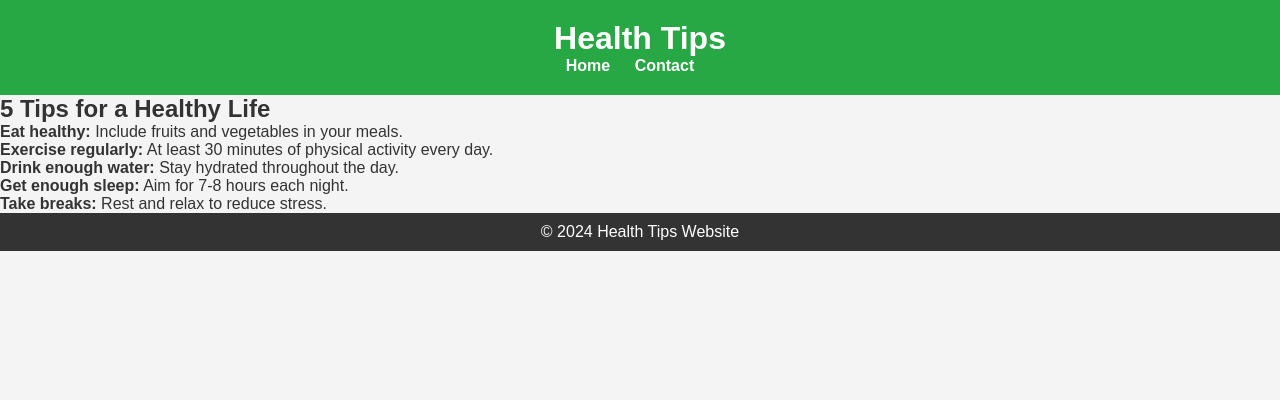
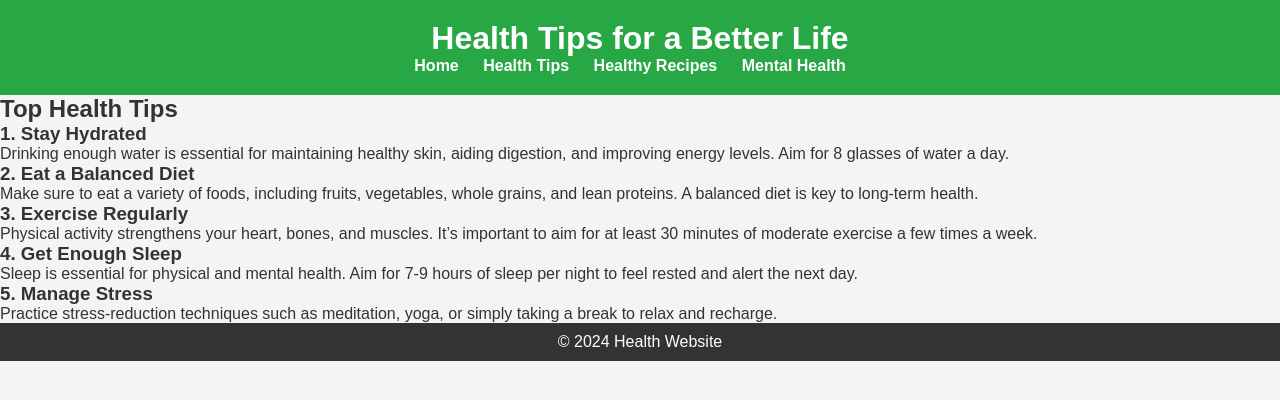
Before and after one commit to Muzealth/health-website, a plain HTML site: page health-tips.html in a window 1280 px wide. Drawn offline with Linux system fonts and the light colour scheme.

Commit message:
Added Health Tips, Recipes, and Mental Health pages

```diff
--- a/health-tips.html
+++ b/health-tips.html
@@ -1,35 +1,73 @@
+<!-- health-tips.html -->
 <!DOCTYPE html>
 <html lang="en">
   <head>
-    <meta charset="UTF-8">
-    <meta name="viewport" content="width=device-width, initial-scale=1.0">
-    <title>Health Tips</title>
-    <link rel="stylesheet" href="style.css">
+    <meta charset="UTF-8" />
+    <meta name="viewport" content="width=device-width, initial-scale=1.0" />
+    <title>Health Tips - Health Website</title>
+    <link rel="stylesheet" href="style.css" />
   </head>
   <body>
     <header>
-        <h1>Health Tips</h1>
+      <h1>Health Tips for a Better Life</h1>
       <nav>
         <ul>
           <li><a href="index.html">Home</a></li>
-                <li><a href="contact.html">Contact</a></li>
+          <li><a href="health-tips.html">Health Tips</a></li>
+          <li><a href="healthy-recipes.html">Healthy Recipes</a></li>
+          <li><a href="mental-health.html">Mental Health</a></li>
         </ul>
       </nav>
     </header>
 
-    <section class="tips">
-        <h2>5 Tips for a Healthy Life</h2>
-        <ul>
-            <li><strong>Eat healthy:</strong> Include fruits and vegetables in your meals.</li>
-            <li><strong>Exercise regularly:</strong> At least 30 minutes of physical activity every day.</li>
-            <li><strong>Drink enough water:</strong> Stay hydrated throughout the day.</li>
-            <li><strong>Get enough sleep:</strong> Aim for 7-8 hours each night.</li>
-            <li><strong>Take breaks:</strong> Rest and relax to reduce stress.</li>
-        </ul>
+    <main>
+      <h2>Top Health Tips</h2>
+      <section>
+        <h3>1. Stay Hydrated</h3>
+        <p>
+          Drinking enough water is essential for maintaining healthy skin,
+          aiding digestion, and improving energy levels. Aim for 8 glasses of
+          water a day.
+        </p>
       </section>
 
+      <section>
+        <h3>2. Eat a Balanced Diet</h3>
+        <p>
+          Make sure to eat a variety of foods, including fruits, vegetables,
+          whole grains, and lean proteins. A balanced diet is key to long-term
+          health.
+        </p>
+      </section>
+
+      <section>
+        <h3>3. Exercise Regularly</h3>
+        <p>
+          Physical activity strengthens your heart, bones, and muscles. It’s
+          important to aim for at least 30 minutes of moderate exercise a few
+          times a week.
+        </p>
+      </section>
+
+      <section>
+        <h3>4. Get Enough Sleep</h3>
+        <p>
+          Sleep is essential for physical and mental health. Aim for 7-9 hours
+          of sleep per night to feel rested and alert the next day.
+        </p>
+      </section>
+
+      <section>
+        <h3>5. Manage Stress</h3>
+        <p>
+          Practice stress-reduction techniques such as meditation, yoga, or
+          simply taking a break to relax and recharge.
+        </p>
+      </section>
+    </main>
+
     <footer>
-        <p>&copy; 2024 Health Tips Website</p>
+      <p>&copy; 2024 Health Website</p>
     </footer>
   </body>
 </html>
```
Also changed, not shown: exercise.html (added, +15 -0 lines), healthy-recipes.html (added, +53 -0 lines), index.html (+15 -5 lines), mental-health.html (added, +56 -0 lines). Lines whose indentation alone changed are shown as unchanged.
